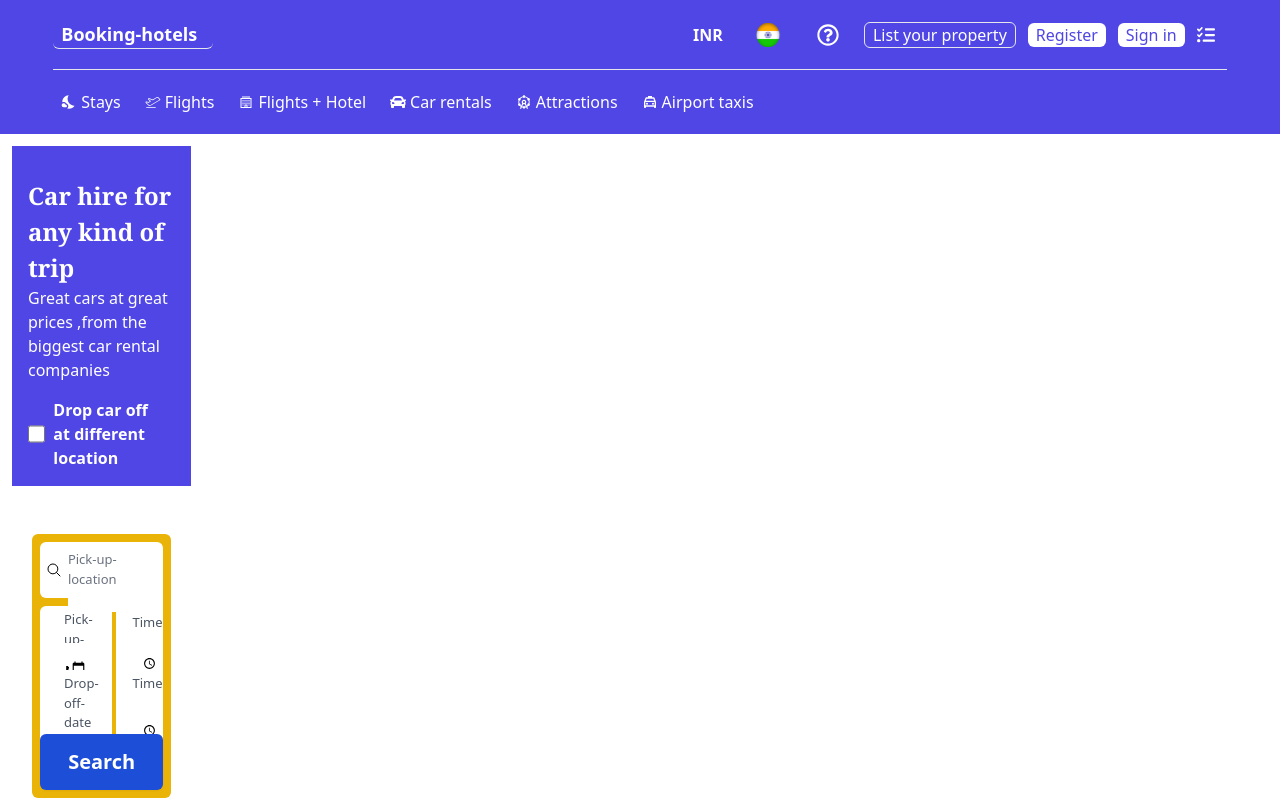
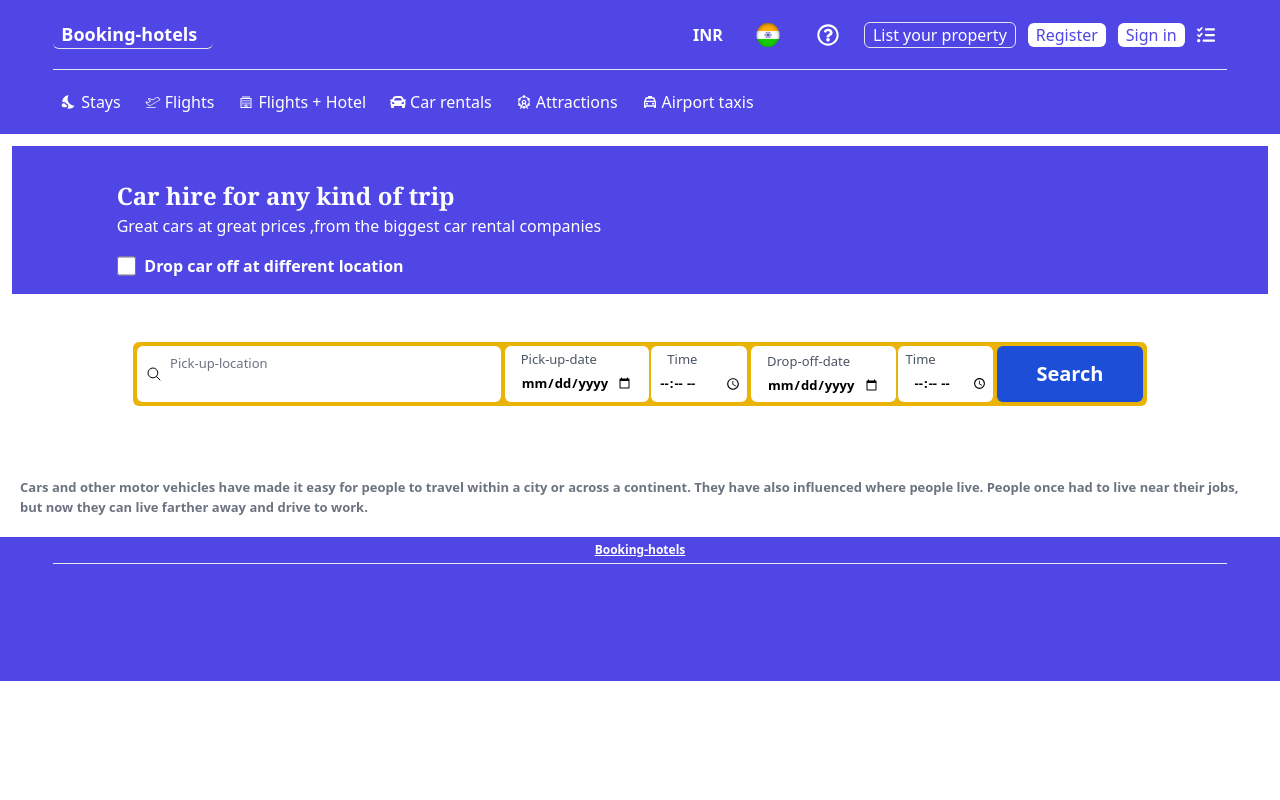
Before and after one commit to NitinRajput96/Booking_hotel, a React (Vite) app: page /carsrentl in a window 1280 px wide. Shown: the top 800 px of the page. Built offline with nearby package versions, Linux system fonts and the light colour scheme.

Commit message:
update res

```diff
--- a/src/Components/Json-data/Cars.json
+++ b/src/Components/Json-data/Cars.json
@@ -289,7 +289,7 @@
         },
         {
             "id":26,
-            "carName":"Thar",
+            "carName":"Creata",
             "img":"/images1/toyota2-removebg-preview.png",
             "cartype":"sports",
             "vehical_type":"car",
@@ -299,7 +299,7 @@
         },
         {
             "id":27,
-            "carName":"Creata",
+            "carName":"Rumion",
             "img":"/images1/toyota3-removebg-preview.png",
             "cartype":"sports",
             "vehical_type":"car",
--- a/src/Components/carRentls/CarRentls.jsx
+++ b/src/Components/carRentls/CarRentls.jsx
@@ -66,10 +66,10 @@ export const CarRentls = () => {
         toast.error("please select your drop off Time ")
       }
       else{
-      toast.success("Success")
-      setCarRents(newState)
+       toast.success("Success")
+       setCarRents(newState)
       setTimeout(() => {
-      nevigate("/carlist")
+     nevigate("/carlist")
       },600);
       }
 
@@ -86,14 +86,14 @@ export const CarRentls = () => {
   return (
     <>
        <Toaster/>
-         <div className='w-full h-auto grid grid-cols-1  xl:grid-cols-7 grid-flow-row   xl:p-3    '>
-               <div className=' w-full h-auto flex flex-wrap justify-center items-center  gap-7'>
+         <div className='w-full h-auto  xl:grid-cols-7 grid-flow-row   xl:p-3    '>
+               <div className=' w-full h-auto flex  flex-wrap justify-center items-center  gap-7'>
 
-                  <div className=' w-full h-auto bg-indigo-600 px-4 pt-8'>
-                         <span className=' text-[24px] font-serif text-white font-extrabold'>Car hire for any kind of trip </span>
-                         <p className=' text-[16px] text-white'>Great cars at great prices ,from the biggest car rental companies</p>
+                  <div className=' w-full h-auto bg-indigo-600 flex justify-center flex-col items-center pt-8'>
+                          <span className=' w-10/12 text-[24px] font-serif text-white font-extrabold'>Car hire for any kind of trip </span>
+                         <p className=' w-10/12 text-[16px] text-white'>Great cars at great prices ,from the biggest car rental companies</p>
 
-                         <div className=' w-full h-auto flex  justify-between items-center py-4'>
+                         <div className=' w-10/12  h-auto flex  justify-between items-center py-4'>
                              <input type="checkbox" className=' w-5 h-5 rounded-md text-white bg-blue-700 '  onChange={()=>setDropOffLoc(!dropOffLOc)} />
                              <p className=' w-full px-2 text-white font-semibold'>Drop car off at different location</p>
                          </div>
@@ -105,7 +105,7 @@ export const CarRentls = () => {
 
               <div className=' w-full h-auto flex justify-center items-center p-5 '>
 
-              <form onSubmit={carRentlFunction} className=' w-full h-auto bg-yellow-500 rounded-md p-2 flex justify-center flex-wrap gap-2  mb-5   '>
+              <form onSubmit={carRentlFunction} className=' max-md:w-full w-10/12 h-auto bg-yellow-500 rounded-md max-md:p-2 p-1 flex justify-center  max-lg:flex-wrap flex-nowrap max-md:gap-2 gap-1  mb-5   '>
                         <div className='w-full h-14 rounded-md flex justify-center items-center  bg-white '>
                              <div className='w-9 text-black text-md  font-semibold h-5/6 flex justify-center items-center'><IoSearchOutline/></div>
                              <div className=' w-full h-full flex flex-col py-2'>
@@ -117,7 +117,7 @@ export const CarRentls = () => {
                      {
                         dropOffLOc!=false?
                         <>
-                        <div className='w-full h-14 rounded-md flex justify-center items-center  bg-white '>
+                        <div className=' max-lg:w-full w-2/5 h-14 rounded-md flex justify-center items-center  bg-white '>
                              <div className='w-9 text-black text-md  font-semibold h-5/6 flex justify-center items-center'><IoSearchOutline/></div>
                              <div className=' w-full h-full flex flex-col py-2 '>
                                  <span className=' text-[13px] text-gray-500'> Drop-off-location</span>
@@ -127,33 +127,33 @@ export const CarRentls = () => {
                         </>:""
                      }
 
-                        <div className=' w-full h-14 grid grid-cols-5 gap-1  rounded-md ' >
+                        <div className=' max-lg:w-full w-4/6  h-14 grid grid-cols-5  max-lg:gap-1 gap-0.5 rounded-md ' >
                                <div className=' h-full col-span-3 bg-white rounded-md flex justify-center items-center px-1 py-1   flex-wrap'>
-                                  <div className=' w-full h-2/5 text-[13px] pl-5 rounded-md  text-gray-600'>Pick-up-date</div>
-                                 <input type="date"   className=' w-full   h-3/5 rounded-md   outline-none  bg-white  px-5 text-[15px] font-sans   font-semibold ' name='pick_up_date'  onChange={(e)=> handler(e)}  />
+                                  <div className=' w-full h-2/5 text-[13px] pl-3 rounded-md  text-gray-600'>Pick-up-date</div>
+                                 <input type="date"   className=' w-full   h-3/5 rounded-md   outline-none  bg-white  px-3 text-[13px] font-sans   font-semibold ' name='pick_up_date'  onChange={(e)=> handler(e)}  />
                                </div>
 
                                <div className=' col-span-2 py-1 h-full bg-white rounded-md flex justify-center items-center flex-wrap '>
                                <div className=' w-full h-auto text-[13px] pl-4 text-gray-600 rounded-md '>Time</div>
-                                 <input type="time"  className=' w-full rounded-md outline-none    h-3/5  bg-white   text-[15px] font-sans pl-4 pr-1  font-semibold ' name='time'  onChange={(e)=> handler(e)}  />
+                                 <input type="time"  className=' w-full rounded-md outline-none    h-3/5  bg-white   text-[13px] font-sans pl-2 pr-1  font-semibold ' name='time'  onChange={(e)=> handler(e)}  />
                                </div>
                         </div>
 
-                        <div className=' w-full h-14 grid grid-cols-5 gap-1   rounded-md  ' >
-                               <div className=' h-full col-span-3 py-1 bg-white rounded-md flex justify-center items-center px-1    flex-wrap'>
-                                  <div className=' w-full h-auto text-[13px] rounded-md  pl-5 text-gray-600 '>Drop-off-date</div>
-                                 <input type="date"   className=' w-full   h-auto  rounded-md  outline-none  bg-white  px-5 text-[15px] font-sans   font-semibold ' name='drop_off_date'  onChange={(e)=> handler(e)}  />
+                        <div className=' max-lg:w-full w-4/6 h-14 grid grid-cols-5 max-lg:gap-1 gap-0.5  rounded-md  ' >
+                               <div className='   h-full col-span-3 py-1 bg-white rounded-md flex justify-center items-center px-1    flex-wrap'>
+                                  <div className=' w-full h-auto text-[13px] rounded-md  pl-3 text-gray-600 '>Drop-off-date</div>
+                                 <input type="date"   className=' w-full   h-auto  rounded-md  outline-none  bg-white  px-3 text-[13px] font-sans   font-semibold ' name='drop_off_date'  onChange={(e)=> handler(e)}  />
                                </div>
 
                                <div className=' col-span-2 h-full py-1 bg-white rounded-md flex justify-center items-center flex-wrap '>
-                                    <div className=' w-full h-2/5 text-[13px] rounded-md  pl-4 text-gray-600 '>Time</div>
-                                    <input type="time"  className=' w-full rounded-md outline-none    h-3/5   bg-white   text-[15px] font-sans pl-4 pr-1  font-semibold ' name='drop_off_time'  onChange={(e)=> handler(e)}  />
+                                    <div className=' w-full h-2/5 text-[13px] rounded-md  pl-2 text-gray-600 '>Time</div>
+                                    <input type="time"  className=' w-full rounded-md outline-none    h-3/5   bg-white   text-[13px] font-sans pl-4 pr-1  font-semibold ' name='drop_off_time'  onChange={(e)=> handler(e)}  />
                                </div>
                         </div>
 
 
 
-                        <div className='w-full h-14 rounded-md flex justify-center bg-blue-700  items-center shadow-sm  '>
+                        <div className=' max-lg:w-full w-2/5 h-14 rounded-md flex justify-center bg-blue-700  items-center shadow-sm  '>
                              <button type='submit' className=' w-full h-12 text-[20px]  font-semibold text-white font-sans' >Search</button>
                         </div>
                   </form>
--- a/src/Components/carRentls/ViewCars.jsx
+++ b/src/Components/carRentls/ViewCars.jsx
@@ -14,6 +14,7 @@ export const ViewCars = () => {
          console.log(vehical);
 
 
+         window.scroll(0,100)
          useEffect(() => {
             viehcil()
          },[viehcil])
```
Also changed, not shown: src/Components/Dashboard/Home.jsx (+14 -14 lines).
